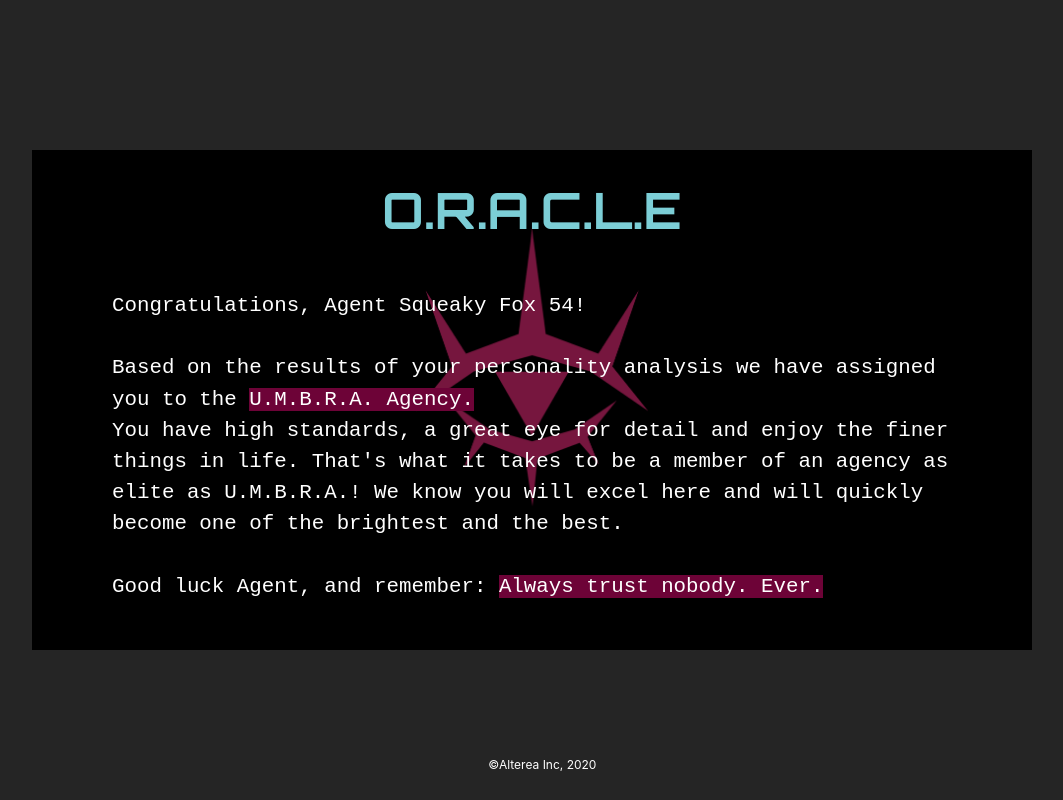
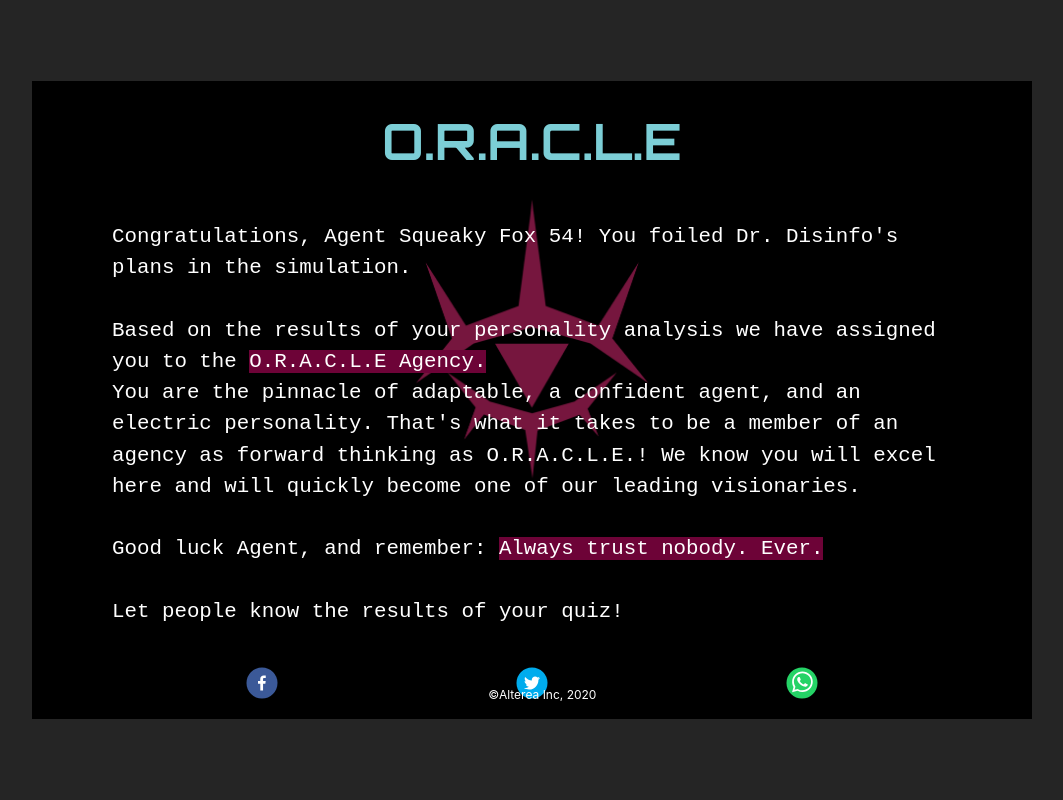
Before and after one commit to Scones1016/newAlterea, a React (Create React App) app: page /oracle in a window 1280 px wide. Shown: the whole page, without its empty margins (108-1171 px from the left). Built offline with nearby package versions, Linux system fonts and the light colour scheme; a web font is replaced by a local one.

Commit message:
Social Media Sharing

```diff
--- a/package.json
+++ b/package.json
@@ -16,7 +16,8 @@
     "react-dom": "^16.13.1",
     "react-router": "^5.2.0",
     "react-router-dom": "^5.2.0",
-    "react-scripts": "3.4.3"
+    "react-scripts": "3.4.3",
+    "react-share": "^4.2.1"
   },
   "scripts": {
     "start": "react-scripts start",
--- a/src/Agency.css
+++ b/src/Agency.css
@@ -114,7 +114,7 @@ button:focus {
     background-repeat: no-repeat;
     background-position: 50% 30%;
     background-size: 350px auto;
-    height: 500px;
+    height: auto;
   }
 
 .oracleCard .oracleHeading{
@@ -142,3 +142,13 @@ button:focus {
     margin-left: auto;
     margin-right: auto;
 }
+
+.agencyFooter {
+    width: 200px;
+    margin-left: auto;
+    margin-right: auto;
+    position: absolute;
+    bottom: 10%;
+    left: 43%;
+    text-align: center;
+}
--- a/src/Agency.js
+++ b/src/Agency.js
@@ -2,6 +2,7 @@ import React from 'react';
 import { Component } from 'react';
 import logo from './logo.svg';
 import './Agency.css';
+import { FacebookShareButton, TwitterShareButton, WhatsappShareButton, FacebookIcon, InstapaperShareButton, InstapaperIcon, TwitterIcon, WhatsappIcon } from "react-share";
 
 class Agency extends Component {
   constructor(props) {
@@ -20,31 +21,74 @@ class Agency extends Component {
 
             Based on the results of your personality analysis we have assigned you to the <span className="highlight">U.M.B.R.A. Agency.</span><br></br>
             You have high standards, a great eye for detail and enjoy the finer things in life. That's what it takes to be a member of an agency as elite as U.M.B.R.A.! We know you will excel here and will quickly become one of the brightest and the best.<br></br><br></br>
-            Good luck Agent, and remember: <span className="highlight">Always trust nobody. Ever.</span>
-          </p>
-        </div>
-        <div className="footer">
-          <p className="copyRight">&#169;Alterea Inc, 2020</p>
+              <br/>
+              <br/>
+              Good luck Agent, and remember: <span className="highlight">Always trust nobody. Ever.</span>
+              <br/>
+            <br/>
+        Let people know the results of your quiz!</p>
+        <br/>
+          <div className="col-md-12 d-flex text-center">
+            <div className="col-md-4">
+            <FacebookShareButton url={"https://master.d255jcfwldhlpr.amplifyapp.com/"} quote={"I am a part of the U.M.B.R.A agency. Check out which agency quiz you belong to!"} hashtag={"#AgentsOfInfluence"}>
+              <FacebookIcon size={32} round={true}/>
+            </FacebookShareButton>
+            </div>
+            <div className="col-md-4">
+            <TwitterShareButton url={"https://master.d255jcfwldhlpr.amplifyapp.com/"} title={"I am a part of the U.M.B.R.A agency. Check out which agency quiz you belong to!"} hashtags={["AgentsOfInfluence,UmbraAgent"]}>
+              <TwitterIcon size={32} round={true}/>
+            </TwitterShareButton>
+            </div>
+            <div className="col-md-4">
+            <WhatsappShareButton url={"https://master.d255jcfwldhlpr.amplifyapp.com/"} title={"I am a part of the U.M.B.R.A agency. Check out which agency quiz you belong to!"} separator={":"}>
+              <WhatsappIcon size={32} round={true}/>
+            </WhatsappShareButton>
+            </div>
+          </div>
         </div>
         </div>
         }
         {this.props.agency !== 'U.M.B.R.A' &&
         <div>
+
         <div className="oracleCard">
           <h1 className="oracleHeading">{this.props.agency}</h1>
           <p className="oracleText">
-            Congratulations, Agent {this.props.agentName}!<br></br><br></br>
+            Congratulations, Agent {this.props.agentName}! You foiled Dr. Disinfo's plans in the simulation.<br></br><br></br>
 
-            Based on the results of your personality analysis we have assigned you to the <span className="highlight">U.M.B.R.A. Agency.</span><br></br>
-            You have high standards, a great eye for detail and enjoy the finer things in life. That's what it takes to be a member of an agency as elite as U.M.B.R.A.! We know you will excel here and will quickly become one of the brightest and the best.<br></br><br></br>
+            Based on the results of your personality analysis we have assigned you to the <span className="highlight">O.R.A.C.L.E Agency.</span><br></br>
+            You are the pinnacle of adaptable, a confident agent, and an electric personality. That's what it takes to be a member of an agency as forward thinking as O.R.A.C.L.E.!
+            We know you will excel here and will quickly become one of our leading visionaries.
+            <br/>
+            <br/>
             Good luck Agent, and remember: <span className="highlight">Always trust nobody. Ever.</span>
-          </p>
-        </div>
-        <div className="footer">
-          <p className="copyRight">&#169;Alterea Inc, 2020</p>
+            <br/>
+            <br/>
+        Let people know the results of your quiz!</p>
+        <br/>
+          <div className="col-md-12 d-flex text-center">
+            <div className="col-md-4">
+            <FacebookShareButton url={"https://master.d255jcfwldhlpr.amplifyapp.com/"} quote={"I am a part of the O.R.A.C.L.E agency. Check out which agency quiz you belong to!"} hashtag={"#AgentsOfInfluence"}>
+              <FacebookIcon size={32} round={true}/>
+            </FacebookShareButton>
+            </div>
+            <div className="col-md-4">
+            <TwitterShareButton url={"https://master.d255jcfwldhlpr.amplifyapp.com/"} title={"I am a part of the O.R.A.C.L.E agency. Check out which agency quiz you belong to!"} hashtags={["AgentsOfInfluence,OracleAgent"]}>
+              <TwitterIcon size={32} round={true}/>
+            </TwitterShareButton>
+            </div>
+            <div className="col-md-4">
+            <WhatsappShareButton url={"https://master.d255jcfwldhlpr.amplifyapp.com/"} title={"I am a part of the O.R.A.C.L.E agency. Check out which agency quiz you belong to!"} separator={":"}>
+              <WhatsappIcon size={32} round={true}/>
+            </WhatsappShareButton>
+            </div>
+          </div>
         </div>
         </div>
         }
+         <div className="agencyFooter mt-2">
+          <p className="copyRight">&#169;Alterea Inc, 2020</p>
+        </div>
       </div>
     );
   }
```
Also changed, not shown: 1 other file (tests, documents, lock files or other folders).
